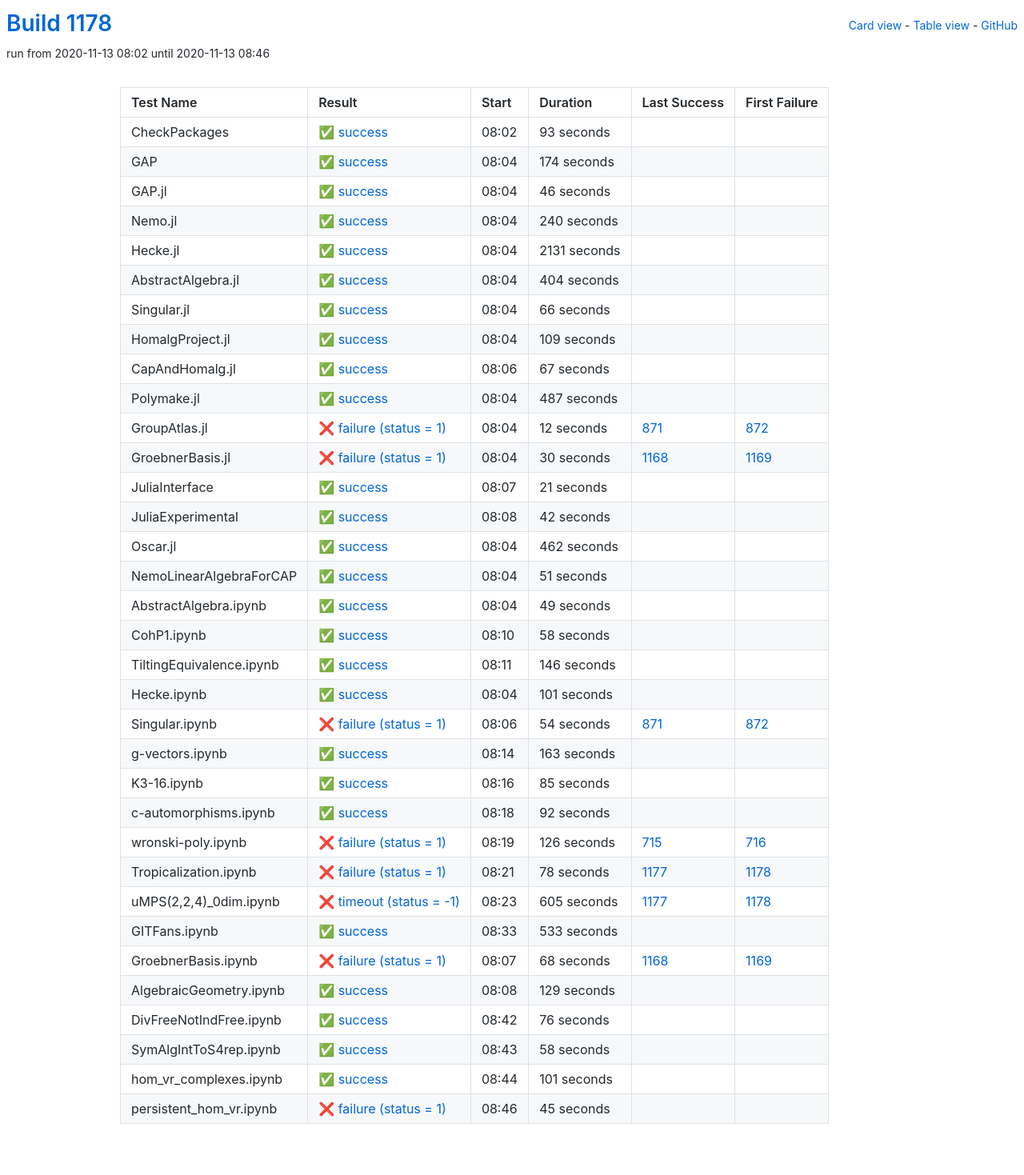
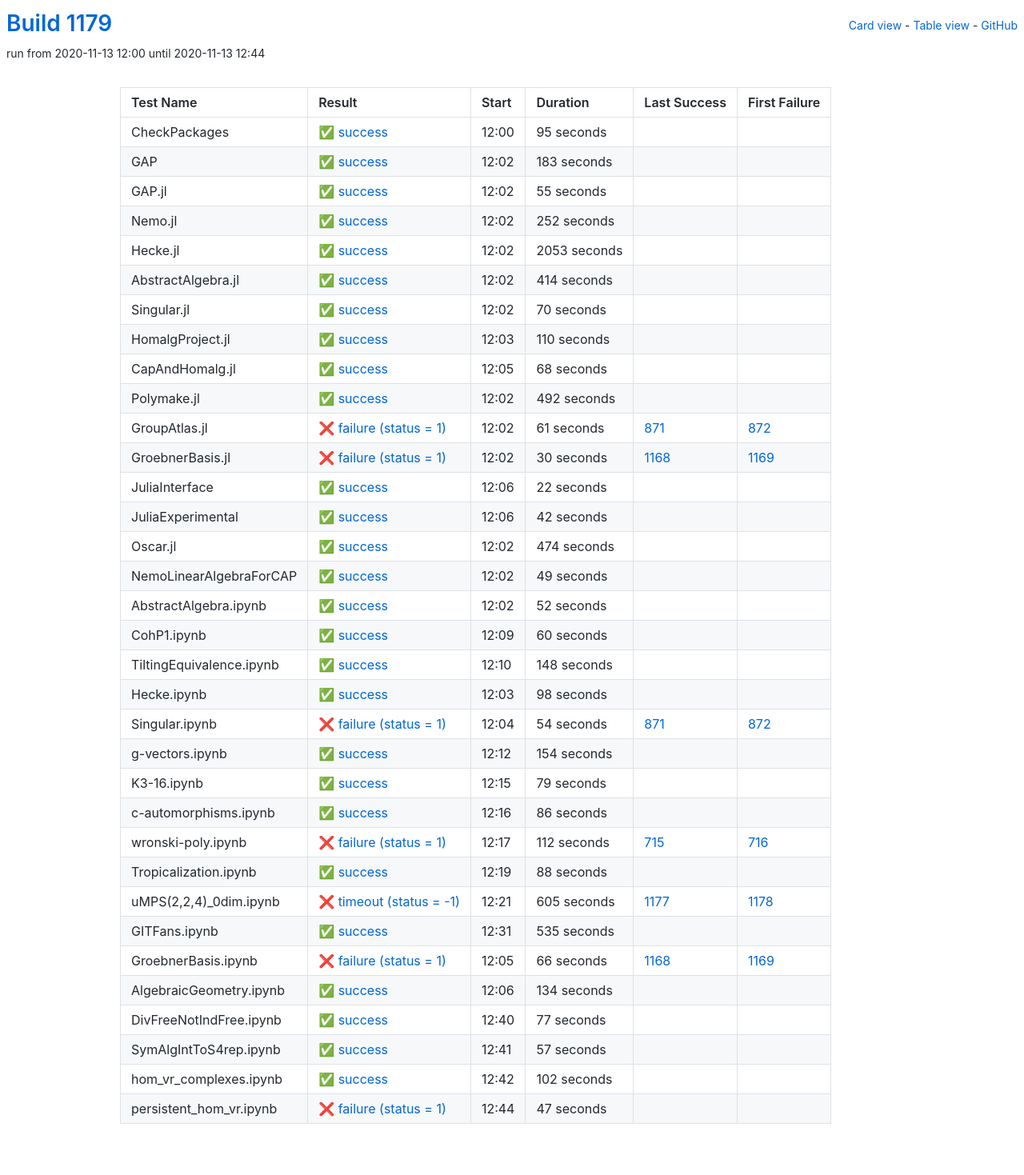
Before and after one commit to oscar-system/oscar-ci-status-stable, a Jekyll site: the page built from table.html, in a window 1280 px wide. Shown: the whole page at 80% size. Built offline with Jekyll 4.4.1, drawn with Linux system fonts in a browser that asks for light colours.

Commit message:
Build #1179

```diff
--- a/_data/ci.yml
+++ b/_data/ci.yml
@@ -1,6 +1,6 @@
 ---
-build: 1178
-build_url: https://oscarci.mathematik.uni-kl.de/job/oscar-stable/1178/
+build: 1179
+build_url: https://oscarci.mathematik.uni-kl.de/job/oscar-stable/1179/
 job: oscar-stable
 organization: oscar-system
 repo: oscar-ci-status-stable
@@ -8,140 +8,140 @@ repourl: https://github.com/oscar-system/oscar-ci-status-stable
 tests:
 - name: CheckPackages
   id: checkpackages
-  log: https://oscarci.mathematik.uni-kl.de/job/oscar-stable/1178/artifact/logs/build-1178/CheckPackages.log
-  start: 2020-11-13 08:02
+  log: https://oscarci.mathematik.uni-kl.de/job/oscar-stable/1179/artifact/logs/build-1179/CheckPackages.log
+  start: 2020-11-13 12:00
   success: true
   exitcode: 0
   status: success
-  duration: 93
+  duration: 95
   last_success: false
   last_success_url:
   first_failure: false
   first_failure_url:
 - name: GAP
   id: gap
-  log: https://oscarci.mathematik.uni-kl.de/job/oscar-stable/1178/artifact/logs/build-1178/GAP.log
-  start: 2020-11-13 08:04
+  log: https://oscarci.mathematik.uni-kl.de/job/oscar-stable/1179/artifact/logs/build-1179/GAP.log
+  start: 2020-11-13 12:02
   success: true
   exitcode: 0
   status: success
-  duration: 174
+  duration: 183
   last_success: false
   last_success_url:
   first_failure: false
   first_failure_url:
 - name: GAP.jl
   id: gap-jl
-  log: https://oscarci.mathematik.uni-kl.de/job/oscar-stable/1178/artifact/logs/build-1178/GAP.jl.log
-  start: 2020-11-13 08:04
+  log: https://oscarci.mathematik.uni-kl.de/job/oscar-stable/1179/artifact/logs/build-1179/GAP.jl.log
+  start: 2020-11-13 12:02
   success: true
   exitcode: 0
   status: success
-  duration: 46
+  duration: 55
   last_success: false
   last_success_url:
   first_failure: false
   first_failure_url:
 - name: Nemo.jl
   id: nemo-jl
-  log: https://oscarci.mathematik.uni-kl.de/job/oscar-stable/1178/artifact/logs/build-1178/Nemo.jl.log
-  start: 2020-11-13 08:04
+  log: https://oscarci.mathematik.uni-kl.de/job/oscar-stable/1179/artifact/logs/build-1179/Nemo.jl.log
+  start: 2020-11-13 12:02
   success: true
   exitcode: 0
   status: success
-  duration: 240
+  duration: 252
   last_success: false
   last_success_url:
   first_failure: false
   first_failure_url:
 - name: Hecke.jl
   id: hecke-jl
-  log: https://oscarci.mathematik.uni-kl.de/job/oscar-stable/1178/artifact/logs/build-1178/Hecke.jl.log
-  start: 2020-11-13 08:04
+  log: https://oscarci.mathematik.uni-kl.de/job/oscar-stable/1179/artifact/logs/build-1179/Hecke.jl.log
+  start: 2020-11-13 12:02
   success: true
   exitcode: 0
   status: success
-  duration: 2131
+  duration: 2053
   last_success: false
   last_success_url:
   first_failure: false
   first_failure_url:
 - name: AbstractAlgebra.jl
   id: abstractalgebra-jl
-  log: https://oscarci.mathematik.uni-kl.de/job/oscar-stable/1178/artifact/logs/build-1178/AbstractAlgebra.jl.log
-  start: 2020-11-13 08:04
+  log: https://oscarci.mathematik.uni-kl.de/job/oscar-stable/1179/artifact/logs/build-1179/AbstractAlgebra.jl.log
+  start: 2020-11-13 12:02
   success: true
   exitcode: 0
   status: success
-  duration: 404
+  duration: 414
   last_success: false
   last_success_url:
   first_failure: false
   first_failure_url:
 - name: Singular.jl
   id: singular-jl
-  log: https://oscarci.mathematik.uni-kl.de/job/oscar-stable/1178/artifact/logs/build-1178/Singular.jl.log
-  start: 2020-11-13 08:04
+  log: https://oscarci.mathematik.uni-kl.de/job/oscar-stable/1179/artifact/logs/build-1179/Singular.jl.log
+  start: 2020-11-13 12:02
   success: true
   exitcode: 0
   status: success
-  duration: 66
+  duration: 70
   last_success: false
   last_success_url:
   first_failure: false
   first_failure_url:
 - name: HomalgProject.jl
   id: homalgproject-jl
-  log: https://oscarci.mathematik.uni-kl.de/job/oscar-stable/1178/artifact/logs/build-1178/HomalgProject.jl.log
-  start: 2020-11-13 08:04
+  log: https://oscarci.mathematik.uni-kl.de/job/oscar-stable/1179/artifact/logs/build-1179/HomalgProject.jl.log
+  start: 2020-11-13 12:03
   success: true
   exitcode: 0
   status: success
-  duration: 109
+  duration: 110
   last_success: false
   last_success_url:
   first_failure: false
   first_failure_url:
 - name: CapAndHomalg.jl
   id: capandhomalg-jl
-  log: https://oscarci.mathematik.uni-kl.de/job/oscar-stable/1178/artifact/logs/build-1178/CapAndHomalg.jl.log
-  start: 2020-11-13 08:06
+  log: https://oscarci.mathematik.uni-kl.de/job/oscar-stable/1179/artifact/logs/build-1179/CapAndHomalg.jl.log
+  start: 2020-11-13 12:05
   success: true
   exitcode: 0
   status: success
-  duration: 67
+  duration: 68
   last_success: false
   last_success_url:
   first_failure: false
   first_failure_url:
 - name: Polymake.jl
   id: polymake-jl
-  log: https://oscarci.mathematik.uni-kl.de/job/oscar-stable/1178/artifact/logs/build-1178/Polymake.jl.log
-  start: 2020-11-13 08:04
+  log: https://oscarci.mathematik.uni-kl.de/job/oscar-stable/1179/artifact/logs/build-1179/Polymake.jl.log
+  start: 2020-11-13 12:02
   success: true
   exitcode: 0
   status: success
-  duration: 487
+  duration: 492
   last_success: false
   last_success_url:
   first_failure: false
   first_failure_url:
 - name: GroupAtlas.jl
   id: groupatlas-jl
-  log: https://oscarci.mathematik.uni-kl.de/job/oscar-stable/1178/artifact/logs/build-1178/GroupAtlas.jl.log
-  start: 2020-11-13 08:04
+  log: https://oscarci.mathematik.uni-kl.de/job/oscar-stable/1179/artifact/logs/build-1179/GroupAtlas.jl.log
+  start: 2020-11-13 12:02
   success: false
   exitcode: 1
   status: failure
-  duration: 12
+  duration: 61
   last_success: 871
   last_success_url: https://oscarci.mathematik.uni-kl.de/job/oscar-stable/871/
   first_failure: 872
   first_failure_url: https://oscarci.mathematik.uni-kl.de/job/oscar-stable/872/
 - name: GroebnerBasis.jl
   id: groebnerbasis-jl
-  log: https://oscarci.mathematik.uni-kl.de/job/oscar-stable/1178/artifact/logs/build-1178/GroebnerBasis.jl.log
-  start: 2020-11-13 08:04
+  log: https://oscarci.mathematik.uni-kl.de/job/oscar-stable/1179/artifact/logs/build-1179/GroebnerBasis.jl.log
+  start: 2020-11-13 12:02
   success: false
   exitcode: 1
   status: failure
@@ -152,20 +152,20 @@ tests:
   first_failure_url: https://oscarci.mathematik.uni-kl.de/job/oscar-stable/1169/
 - name: JuliaInterface
   id: juliainterface
-  log: https://oscarci.mathematik.uni-kl.de/job/oscar-stable/1178/artifact/logs/build-1178/JuliaInterface.log
-  start: 2020-11-13 08:07
+  log: https://oscarci.mathematik.uni-kl.de/job/oscar-stable/1179/artifact/logs/build-1179/JuliaInterface.log
+  start: 2020-11-13 12:06
   success: true
   exitcode: 0
   status: success
-  duration: 21
+  duration: 22
   last_success: false
   last_success_url:
   first_failure: false
   first_failure_url:
 - name: JuliaExperimental
   id: juliaexperimental
-  log: https://oscarci.mathematik.uni-kl.de/job/oscar-stable/1178/artifact/logs/build-1178/JuliaExperimental.log
-  start: 2020-11-13 08:08
+  log: https://oscarci.mathematik.uni-kl.de/job/oscar-stable/1179/artifact/logs/build-1179/JuliaExperimental.log
+  start: 2020-11-13 12:06
   success: true
   exitcode: 0
   status: success
@@ -176,32 +176,20 @@ tests:
   first_failure_url:
 - name: Oscar.jl
   id: oscar-jl
-  log: https://oscarci.mathematik.uni-kl.de/job/oscar-stable/1178/artifact/logs/build-1178/Oscar.jl.log
-  start: 2020-11-13 08:04
+  log: https://oscarci.mathematik.uni-kl.de/job/oscar-stable/1179/artifact/logs/build-1179/Oscar.jl.log
+  start: 2020-11-13 12:02
   success: true
   exitcode: 0
   status: success
-  duration: 462
+  duration: 474
   last_success: false
   last_success_url:
   first_failure: false
   first_failure_url:
 - name: NemoLinearAlgebraForCAP
   id: nemolinearalgebraforcap
-  log: https://oscarci.mathematik.uni-kl.de/job/oscar-stable/1178/artifact/logs/build-1178/NemoLinearAlgebraForCAP.log
-  start: 2020-11-13 08:04
-  success: true
-  exitcode: 0
-  status: success
-  duration: 51
-  last_success: false
-  last_success_url:
-  first_failure: false
-  first_failure_url:
-- name: AbstractAlgebra.ipynb
-  id: abstractalgebra-ipynb
-  log: https://oscarci.mathematik.uni-kl.de/job/oscar-stable/1178/artifact/logs/build-1178/AbstractAlgebra.ipynb.log
-  start: 2020-11-13 08:04
+  log: https://oscarci.mathematik.uni-kl.de/job/oscar-stable/1179/artifact/logs/build-1179/NemoLinearAlgebraForCAP.log
+  start: 2020-11-13 12:02
   success: true
   exitcode: 0
   status: success
@@ -210,46 +198,58 @@ tests:
   last_success_url:
   first_failure: false
   first_failure_url:
-- name: CohP1.ipynb
-  id: cohp1-ipynb
-  log: https://oscarci.mathematik.uni-kl.de/job/oscar-stable/1178/artifact/logs/build-1178/CohP1.ipynb.log
-  start: 2020-11-13 08:10
+- name: AbstractAlgebra.ipynb
+  id: abstractalgebra-ipynb
+  log: https://oscarci.mathematik.uni-kl.de/job/oscar-stable/1179/artifact/logs/build-1179/AbstractAlgebra.ipynb.log
+  start: 2020-11-13 12:02
   success: true
   exitcode: 0
   status: success
-  duration: 58
+  duration: 52
+  last_success: false
+  last_success_url:
+  first_failure: false
+  first_failure_url:
+- name: CohP1.ipynb
+  id: cohp1-ipynb
+  log: https://oscarci.mathematik.uni-kl.de/job/oscar-stable/1179/artifact/logs/build-1179/CohP1.ipynb.log
+  start: 2020-11-13 12:09
+  success: true
+  exitcode: 0
+  status: success
+  duration: 60
   last_success: false
   last_success_url:
   first_failure: false
   first_failure_url:
 - name: TiltingEquivalence.ipynb
   id: tiltingequivalence-ipynb
-  log: https://oscarci.mathematik.uni-kl.de/job/oscar-stable/1178/artifact/logs/build-1178/TiltingEquivalence.ipynb.log
-  start: 2020-11-13 08:11
+  log: https://oscarci.mathematik.uni-kl.de/job/oscar-stable/1179/artifact/logs/build-1179/TiltingEquivalence.ipynb.log
+  start: 2020-11-13 12:10
   success: true
   exitcode: 0
   status: success
-  duration: 146
+  duration: 148
   last_success: false
   last_success_url:
   first_failure: false
   first_failure_url:
 - name: Hecke.ipynb
   id: hecke-ipynb
-  log: https://oscarci.mathematik.uni-kl.de/job/oscar-stable/1178/artifact/logs/build-1178/Hecke.ipynb.log
-  start: 2020-11-13 08:04
+  log: https://oscarci.mathematik.uni-kl.de/job/oscar-stable/1179/artifact/logs/build-1179/Hecke.ipynb.log
+  start: 2020-11-13 12:03
   success: true
   exitcode: 0
   status: success
-  duration: 101
+  duration: 98
   last_success: false
   last_success_url:
   first_failure: false
   first_failure_url:
 - name: Singular.ipynb
   id: singular-ipynb
-  log: https://oscarci.mathematik.uni-kl.de/job/oscar-stable/1178/artifact/logs/build-1178/Singular.ipynb.log
-  start: 2020-11-13 08:06
+  log: https://oscarci.mathematik.uni-kl.de/job/oscar-stable/1179/artifact/logs/build-1179/Singular.ipynb.log
+  start: 2020-11-13 12:04
   success: false
   exitcode: 1
   status: failure
@@ -260,68 +260,68 @@ tests:
   first_failure_url: https://oscarci.mathematik.uni-kl.de/job/oscar-stable/872/
 - name: g-vectors.ipynb
   id: g-vectors-ipynb
-  log: https://oscarci.mathematik.uni-kl.de/job/oscar-stable/1178/artifact/logs/build-1178/g-vectors.ipynb.log
-  start: 2020-11-13 08:14
+  log: https://oscarci.mathematik.uni-kl.de/job/oscar-stable/1179/artifact/logs/build-1179/g-vectors.ipynb.log
+  start: 2020-11-13 12:12
   success: true
   exitcode: 0
   status: success
-  duration: 163
+  duration: 154
   last_success: false
   last_success_url:
   first_failure: false
   first_failure_url:
 - name: K3-16.ipynb
   id: k3-16-ipynb
-  log: https://oscarci.mathematik.uni-kl.de/job/oscar-stable/1178/artifact/logs/build-1178/K3-16.ipynb.log
-  start: 2020-11-13 08:16
+  log: https://oscarci.mathematik.uni-kl.de/job/oscar-stable/1179/artifact/logs/build-1179/K3-16.ipynb.log
+  start: 2020-11-13 12:15
   success: true
   exitcode: 0
   status: success
-  duration: 85
+  duration: 79
   last_success: false
   last_success_url:
   first_failure: false
   first_failure_url:
 - name: c-automorphisms.ipynb
   id: c-automorphisms-ipynb
-  log: https://oscarci.mathematik.uni-kl.de/job/oscar-stable/1178/artifact/logs/build-1178/c-automorphisms.ipynb.log
-  start: 2020-11-13 08:18
+  log: https://oscarci.mathematik.uni-kl.de/job/oscar-stable/1179/artifact/logs/build-1179/c-automorphisms.ipynb.log
+  start: 2020-11-13 12:16
   success: true
   exitcode: 0
   status: success
-  duration: 92
+  duration: 86
   last_success: false
   last_success_url:
   first_failure: false
   first_failure_url:
 - name: wronski-poly.ipynb
   id: wronski-poly-ipynb
-  log: https://oscarci.mathematik.uni-kl.de/job/oscar-stable/1178/artifact/logs/build-1178/wronski-poly.ipynb.log
-  start: 2020-11-13 08:19
+  log: https://oscarci.mathematik.uni-kl.de/job/oscar-stable/1179/artifact/logs/build-1179/wronski-poly.ipynb.log
+  start: 2020-11-13 12:17
   success: false
   exitcode: 1
   status: failure
-  duration: 126
+  duration: 112
   last_success: 715
   last_success_url: https://oscarci.mathematik.uni-kl.de/job/oscar-stable/715/
   first_failure: 716
   first_failure_url: https://oscarci.mathematik.uni-kl.de/job/oscar-stable/716/
 - name: Tropicalization.ipynb
   id: tropicalization-ipynb
-  log: https://oscarci.mathematik.uni-kl.de/job/oscar-stable/1178/artifact/logs/build-1178/Tropicalization.ipynb.log
-  start: 2020-11-13 08:21
-  success: false
-  exitcode: 1
-  status: failure
-  duration: 78
-  last_success: 1177
-  last_success_url: https://oscarci.mathematik.uni-kl.de/job/oscar-stable/1177/
-  first_failure: 1178
-  first_failure_url: https://oscarci.mathematik.uni-kl.de/job/oscar-stable/1178/
+  log: https://oscarci.mathematik.uni-kl.de/job/oscar-stable/1179/artifact/logs/build-1179/Tropicalization.ipynb.log
+  start: 2020-11-13 12:19
+  success: true
+  exitcode: 0
+  status: success
+  duration: 88
+  last_success: false
+  last_success_url:
+  first_failure: false
+  first_failure_url:
 - name: uMPS(2,2,4)_0dim.ipynb
   id: umps-2-2-4-0dim-ipynb
-  log: https://oscarci.mathematik.uni-kl.de/job/oscar-stable/1178/artifact/logs/build-1178/uMPS-2-2-4-_0dim.ipynb.log
-  start: 2020-11-13 08:23
+  log: https://oscarci.mathematik.uni-kl.de/job/oscar-stable/1179/artifact/logs/build-1179/uMPS-2-2-4-_0dim.ipynb.log
+  start: 2020-11-13 12:21
   success: false
   exitcode: -1
   status: timeout
@@ -332,84 +332,84 @@ tests:
   first_failure_url: https://oscarci.mathematik.uni-kl.de/job/oscar-stable/1178/
 - name: GITFans.ipynb
   id: gitfans-ipynb
-  log: https://oscarci.mathematik.uni-kl.de/job/oscar-stable/1178/artifact/logs/build-1178/GITFans.ipynb.log
-  start: 2020-11-13 08:33
+  log: https://oscarci.mathematik.uni-kl.de/job/oscar-stable/1179/artifact/logs/build-1179/GITFans.ipynb.log
+  start: 2020-11-13 12:31
   success: true
   exitcode: 0
   status: success
-  duration: 533
+  duration: 535
   last_success: false
   last_success_url:
   first_failure: false
   first_failure_url:
 - name: GroebnerBasis.ipynb
   id: groebnerbasis-ipynb
-  log: https://oscarci.mathematik.uni-kl.de/job/oscar-stable/1178/artifact/logs/build-1178/GroebnerBasis.ipynb.log
-  start: 2020-11-13 08:07
+  log: https://oscarci.mathematik.uni-kl.de/job/oscar-stable/1179/artifact/logs/build-1179/GroebnerBasis.ipynb.log
+  start: 2020-11-13 12:05
   success: false
   exitcode: 1
   status: failure
-  duration: 68
+  duration: 66
   last_success: 1168
   last_success_url: https://oscarci.mathematik.uni-kl.de/job/oscar-stable/1168/
   first_failure: 1169
   first_failure_url: https://oscarci.mathematik.uni-kl.de/job/oscar-stable/1169/
 - name: AlgebraicGeometry.ipynb
   id: algebraicgeometry-ipynb
-  log: https://oscarci.mathematik.uni-kl.de/job/oscar-stable/1178/artifact/logs/build-1178/AlgebraicGeometry.ipynb.log
-  start: 2020-11-13 08:08
+  log: https://oscarci.mathematik.uni-kl.de/job/oscar-stable/1179/artifact/logs/build-1179/AlgebraicGeometry.ipynb.log
+  start: 2020-11-13 12:06
   success: true
   exitcode: 0
   status: success
-  duration: 129
+  duration: 134
   last_success: false
   last_success_url:
   first_failure: false
   first_failure_url:
 - name: DivFreeNotIndFree.ipynb
   id: divfreenotindfree-ipynb
-  log: https://oscarci.mathematik.uni-kl.de/job/oscar-stable/1178/artifact/logs/build-1178/DivFreeNotIndFree.ipynb.log
-  start: 2020-11-13 08:42
+  log: https://oscarci.mathematik.uni-kl.de/job/oscar-stable/1179/artifact/logs/build-1179/DivFreeNotIndFree.ipynb.log
+  start: 2020-11-13 12:40
   success: true
   exitcode: 0
   status: success
-  duration: 76
+  duration: 77
   last_success: false
   last_success_url:
   first_failure: false
   first_failure_url:
 - name: SymAlgIntToS4rep.ipynb
   id: symalginttos4rep-ipynb
-  log: https://oscarci.mathematik.uni-kl.de/job/oscar-stable/1178/artifact/logs/build-1178/SymAlgIntToS4rep.ipynb.log
-  start: 2020-11-13 08:43
+  log: https://oscarci.mathematik.uni-kl.de/job/oscar-stable/1179/artifact/logs/build-1179/SymAlgIntToS4rep.ipynb.log
+  start: 2020-11-13 12:41
   success: true
   exitcode: 0
   status: success
-  duration: 58
+  duration: 57
   last_success: false
   last_success_url:
   first_failure: false
   first_failure_url:
 - name: hom_vr_complexes.ipynb
   id: hom-vr-complexes-ipynb
-  log: https://oscarci.mathematik.uni-kl.de/job/oscar-stable/1178/artifact/logs/build-1178/hom_vr_complexes.ipynb.log
-  start: 2020-11-13 08:44
+  log: https://oscarci.mathematik.uni-kl.de/job/oscar-stable/1179/artifact/logs/build-1179/hom_vr_complexes.ipynb.log
+  start: 2020-11-13 12:42
   success: true
   exitcode: 0
   status: success
-  duration: 101
+  duration: 102
   last_success: false
   last_success_url:
   first_failure: false
   first_failure_url:
 - name: persistent_hom_vr.ipynb
   id: persistent-hom-vr-ipynb
-  log: https://oscarci.mathematik.uni-kl.de/job/oscar-stable/1178/artifact/logs/build-1178/persistent_hom_vr.ipynb.log
-  start: 2020-11-13 08:46
+  log: https://oscarci.mathematik.uni-kl.de/job/oscar-stable/1179/artifact/logs/build-1179/persistent_hom_vr.ipynb.log
+  start: 2020-11-13 12:44
   success: false
   exitcode: 1
   status: failure
-  duration: 45
+  duration: 47
   last_success: false
   last_success_url:
   first_failure: false
```
Also changed, not shown: README.md.
